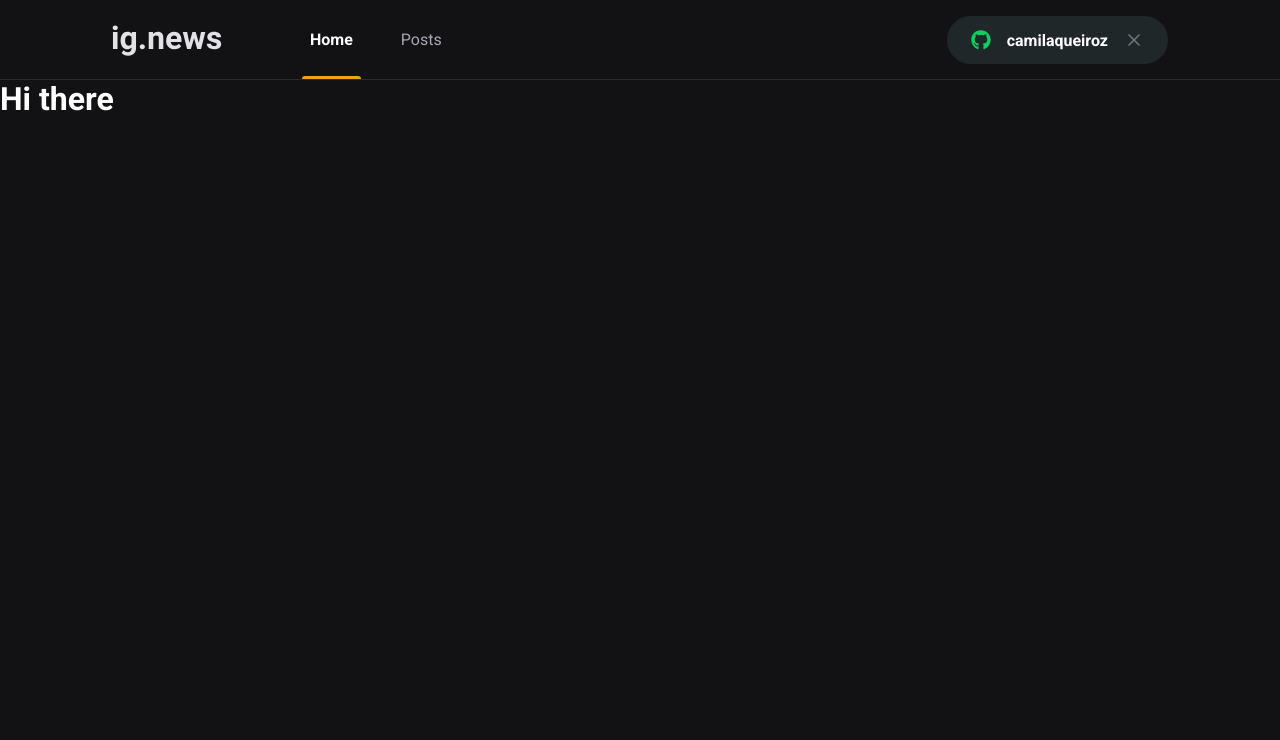
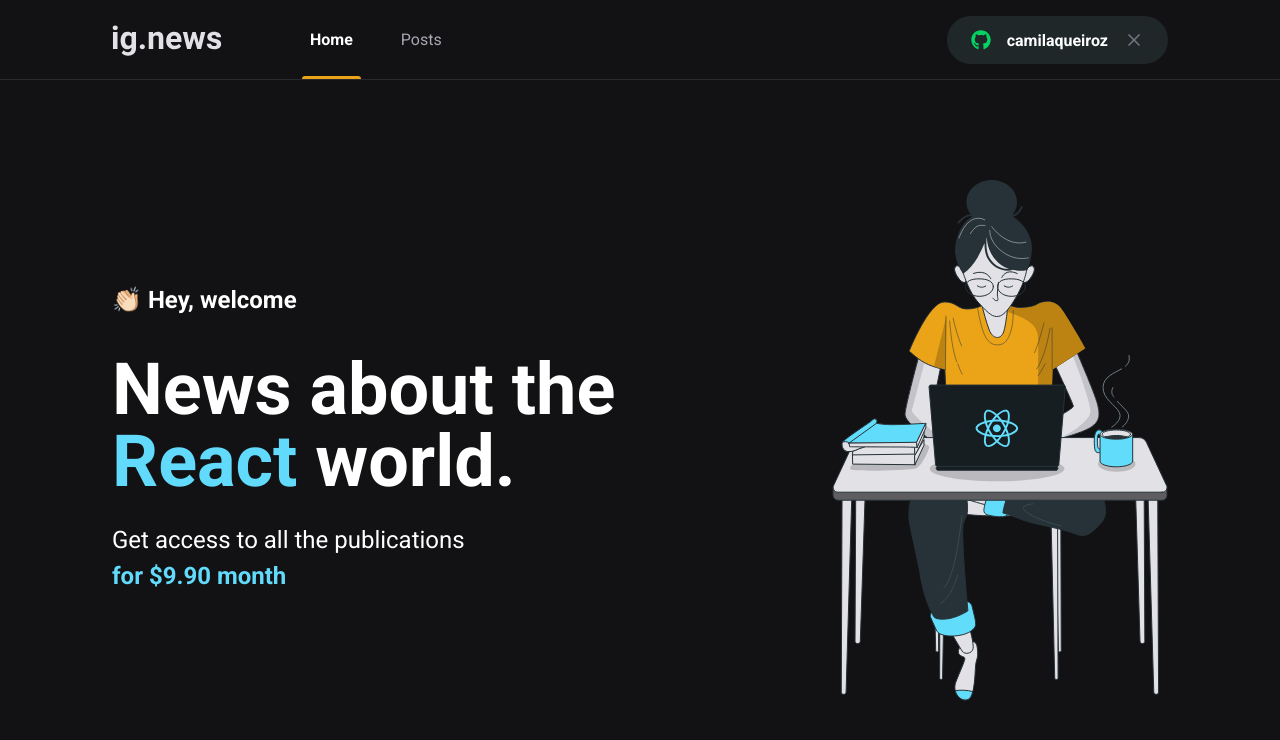
Before and after one commit to CamilaQueiroz/ignews, a Next.js app: page / in a window 1280 px wide. Shown: the top 740 px of the page. Built offline with nearby package versions, Linux system fonts and the light colour scheme.

Commit message:
home page structure - main information and styling for title

```diff
--- /dev/null
+++ b/src/pages/home.module.scss
@@ -0,0 +1,40 @@
+.contentContainer {
+  max-width: 1120px;
+  margin: 0 auto;
+  padding: 0 2rem;
+  height: calc(100vh - 5rem);
+
+  display: flex;
+  align-items: center;
+  justify-content: space-between;
+}
+
+.hero {
+  max-width: 600px;
+
+  > span {
+    font-size: 1.5rem;
+    font-weight: bold;
+  }
+
+  h1 {
+    font-size: 4.5rem;
+    line-height: 4.5rem;
+    font-weight: 900;
+    margin-top: 2.5rem;
+
+    span {
+      color: var(--cyan-500);
+    }
+  }
+  p {
+    font-size: 1.5rem;
+    line-height: 2.25rem;
+    margin-top: 1.5rem;
+
+    span {
+      color: var(--cyan-500);
+      font-weight: bold;
+    }
+  }
+}
--- a/src/pages/index.tsx
+++ b/src/pages/index.tsx
@@ -1,4 +1,6 @@
 import Head from "next/head";
+
+import styles from "./home.module.scss";
 
 export default function Home() {
   return (
@@ -7,7 +9,20 @@
         <title>ig.news - Home</title>
       </Head>
 
-      <h1>Hi there</h1>
+      <main className={styles.contentContainer}>
+        <section className={styles.hero}>
+          <span>👏🏻 Hey, welcome</span>
+          <h1>
+            News about the <span>React</span> world.
+          </h1>
+          <p>
+            Get access to all the publications <br />
+            <span>for $9.90 month</span>
+          </p>
+        </section>
+
+        <img src="/images/avatar.svg" alt="Girl coding" />
+      </main>
     </>
   );
 }
```
